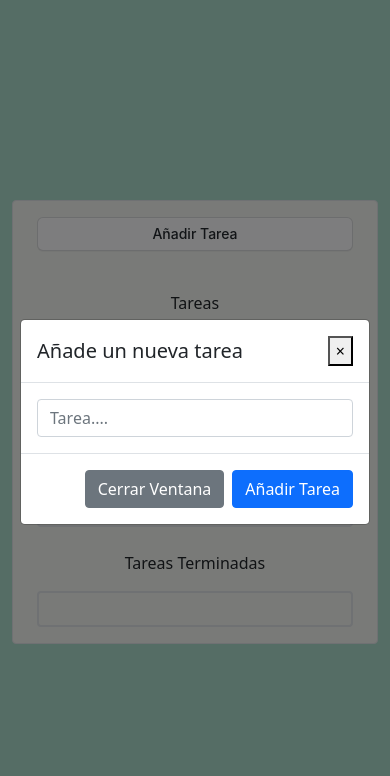
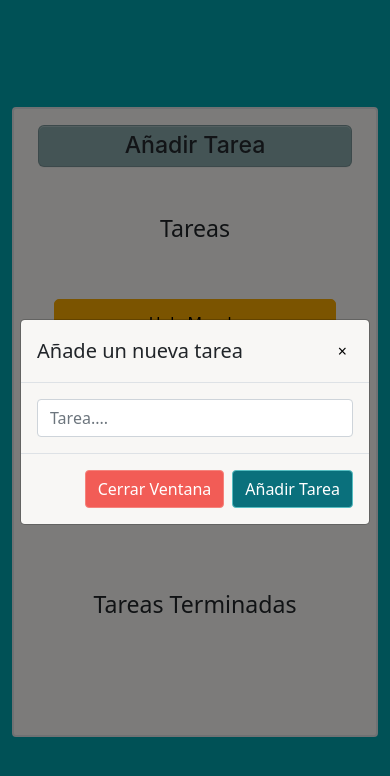
Before and after one commit to JonnyC12/TO-DO_reactApp, a React (Create React App) app in the folder to-do/: page / in a window 390 px wide. Both pictures are taken after a click on the button "Añadir Tarea". Shown: the top 776 px of the page. Built offline with nearby package versions, Linux system fonts and the light colour scheme.

Commit message:
Diseño y colores termiandos, agregado animaciones y que le página sea responsive

```diff
--- a/to-do/public/index.html
+++ b/to-do/public/index.html
@@ -28,7 +28,7 @@
   </head>
   <body>
     <noscript>You need to enable JavaScript to run this app.</noscript>
-    <div id="root"></div>
+    <div id="root" class="overflow-auto"></div>
     <!--
       This HTML file is a template.
       If you open it directly in the browser, you will see an empty page.
--- a/to-do/src/components/todocomponents.js
+++ b/to-do/src/components/todocomponents.js
@@ -75,10 +75,13 @@ class Container extends React.Component {
   render() {
     return (
       <div
-        className="container d-flex align-items-center justify-content-center"
+        className="container d-flex align-items-center justify-content-center flex-wrap"
         id="containerTask"
       >
-        <div className="row w-100 border rounded" id="taskContainer">
+        <div
+          className="row w-100 rounded mt-5 mb-5 border border-2"
+          id="taskContainer"
+        >
           <div className="col">
             <ButtonAddTaks />
             <TaskContainer
@@ -103,8 +106,7 @@ class ButtonAddTaks extends React.Component {
         <div className="col">
           <button
             type="button"
-            className="button-4 w-100 "
-            role="button"
+            className="button-4 w-100 h3"
             data-bs-toggle="modal"
             data-bs-target="#addTaskModal"
             id="taskAddButton"
@@ -202,12 +204,12 @@ class AdviceMsg extends React.Component {
 class TaskColContainer extends React.Component {
   render() {
     return (
-      <div className="col-12 col-md-6 col-lg-4 ">
+      <div className="col-12 col-md-4 col-lg-4 ">
         <div className="row">
-          <p className="text-center">{this.props.title}</p>
+          <p className="text-center h3 mb-0 pheight">{this.props.title}</p>
         </div>
         <div className="row">
-          <div className="col border border-2 columTaks rounded p-3">
+          <div className="col columTaks rounded p-3">
             {this.props.ArrayTaskRow}
           </div>
         </div>
@@ -228,10 +230,10 @@ class TaskRow extends React.Component {
   render() {
     if (this.props.estado === 3) {
       return (
-        <div className="row ms-0 me-0 mb-2">
+        <div className="row ms-0 me-0 mb-0 my-1">
           <button
             type="button"
-            className="border border-2 p-0 "
+            className="tasktButton endTask  p-0 prueba"
             onClick={this.handleOnClick}
             disabled
           >
@@ -241,10 +243,10 @@ class TaskRow extends React.Component {
       );
     } else if (this.props.estado === 2) {
       return (
-        <div className="row ms-0 me-0 mb-1">
+        <div className="row ms-0 me-0 mb-0 my-1">
           <button
             type="button"
-            className="border border-2 p-0 progresTask"
+            className="tasktButton  p-0 progresTask prueba"
             onClick={this.handleOnClick}
           >
             {this.props.MsgTarea}
@@ -253,10 +255,10 @@ class TaskRow extends React.Component {
       );
     }
     return (
-      <div className="row ms-0 me-0 mb-1">
+      <div className="row ms-0 me-0 mb-0 my-1">
         <button
           type="button"
-          className="p-0 todoTask"
+          className=" tasktButton p-0 todoTask prueba"
           onClick={this.handleOnClick}
         >
           {this.props.MsgTarea}
@@ -300,11 +302,9 @@ class ModalAddTask extends React.Component {
         aria-hidden="true"
       >
         <div className="modal-dialog modal-dialog-centered" role="document">
-          <div className="modal-content">
+          <div className="modal-content" id="cuadroModal">
             <div className="modal-header">
-              <h5 className="modal-title" id="addTaskModal">
-                Añade un nueva tarea
-              </h5>
+              <h5 className="modal-title">Añade un nueva tarea</h5>
               <button
                 type="button"
                 className="close"
@@ -342,6 +342,7 @@ class ModalAddTask extends React.Component {
                 type="button"
                 className="btn btn-primary"
                 onClick={this.handleOnClick}
+                id="addTaskBtn"
               >
                 Añadir Tarea
               </button>
--- a/to-do/src/index.css
+++ b/to-do/src/index.css
@@ -13,24 +13,56 @@ code {
   font-family: source-code-pro, Menlo, Monaco, Consolas, 'Courier New',
     monospace;
 }
+#containerTask{
+  min-height: 100vh;
+}
 
-#containerTask{
-  height: 100vh;
-}
 #taskContainer{
-  background-color: #f3f5f1;
+  background-color: #f8f7f5;
 }
 #root{
-  background-color:#abdbcb;
+  background-color:#00a2ad;
+  height: 100%;
+}
+#cuadroModal{
+  background-color: #f8f7f5;
+}
+#addTaskBtn{
+  background-color: #0a707c;
+  border-color: #57bec2;
+}
+#cerrarModal{
+  background-color:#f25c56;
+  border-color:#f5837c;
+}
+.pheight{
+  min-height: 4rem;
+
+}
+.close{
+  border:none;
+  background-color: #f8f7f5;
+
 }
 .columTaks{
-  min-height: 35px;
+  min-height: 4rem;
 }
+.tasktButton{
+  height: 3rem !important;
+}
+.endTask{
+  background-color: #88a8aa;
+  border: 1px solid;
+  border-color: #a7a29b;
+  border-radius: 5px;
+}
+
 .todoTask{
-  background-color:#f8be46 ;
+  background-color:#f6a800 ;
   border: 1px solid;
-  border-color: #f6da79;
+  border-color: #f6a800;
   border-radius: 5px;
+
 }
 .progresTask{
   background-color: #f25c56;
@@ -38,10 +70,11 @@ code {
   border-color: #f5837c;
   border-radius: 5px;
 }
+
 /* CSS */
 .button-4 {
   appearance: none;
-  background-color: #FAFBFC;
+  background-color: #88a8aa;
   border: 1px solid rgba(27, 31, 35, 0.15);
   border-radius: 6px;
   box-shadow: rgba(27, 31, 35, 0.04) 0 1px 0, rgba(255, 255, 255, 0.25) 0 1px 0 inset;
@@ -66,7 +99,7 @@ code {
 }
 
 .button-4:hover {
-  background-color: #F3F4F6;
+  background-color: #a7a29b;
   text-decoration: none;
   transition-duration: 0.1s;
 }
@@ -95,3 +128,12 @@ code {
 .button-4:-webkit-details-marker {
   display: none;
 }
+
+@keyframes aparicionBloque {
+  from {opacity: 0;}
+  to {opacity: 1;}
+}
+.prueba{
+  animation-name: aparicionBloque;
+  animation-duration: 1s;
+}
```
